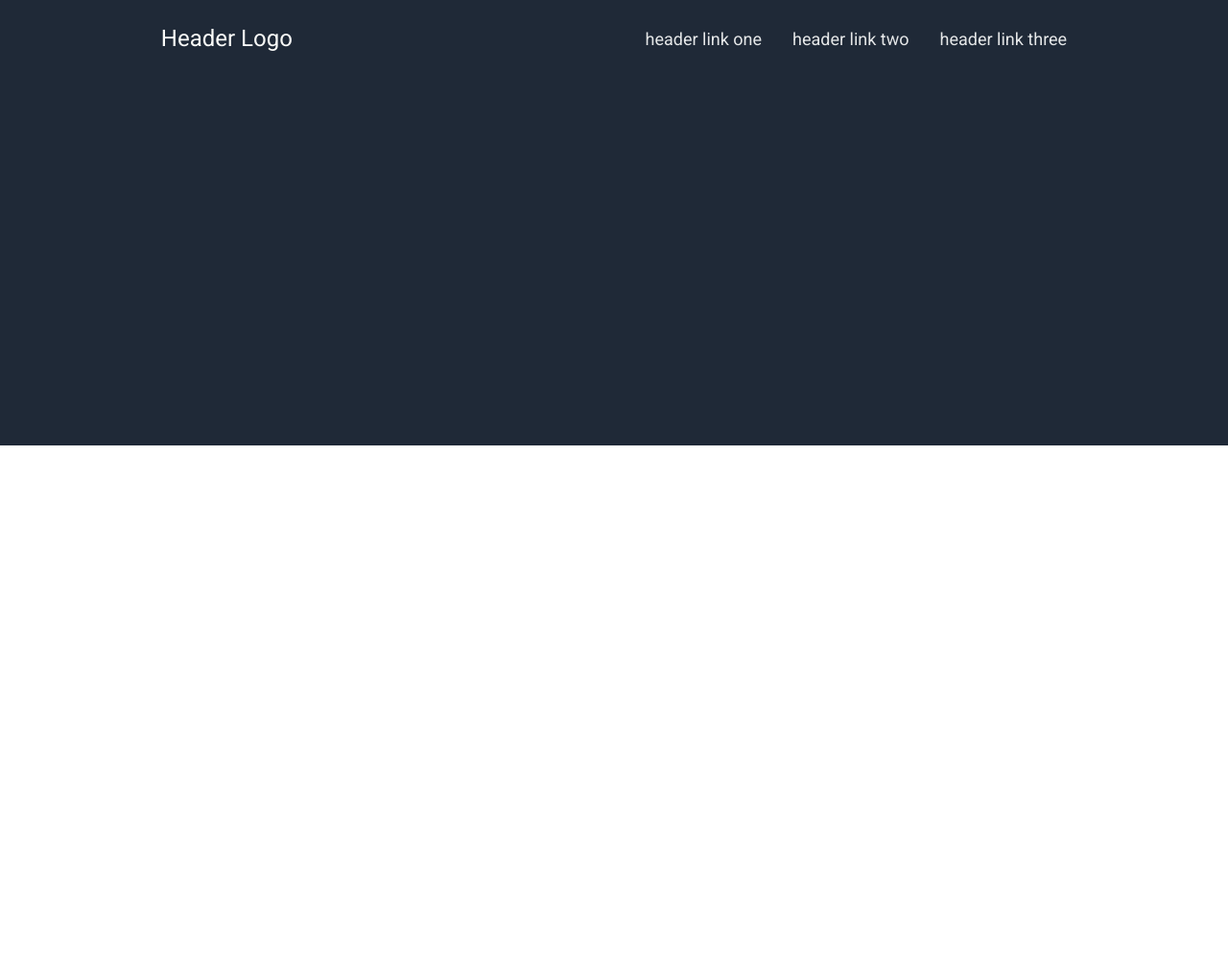
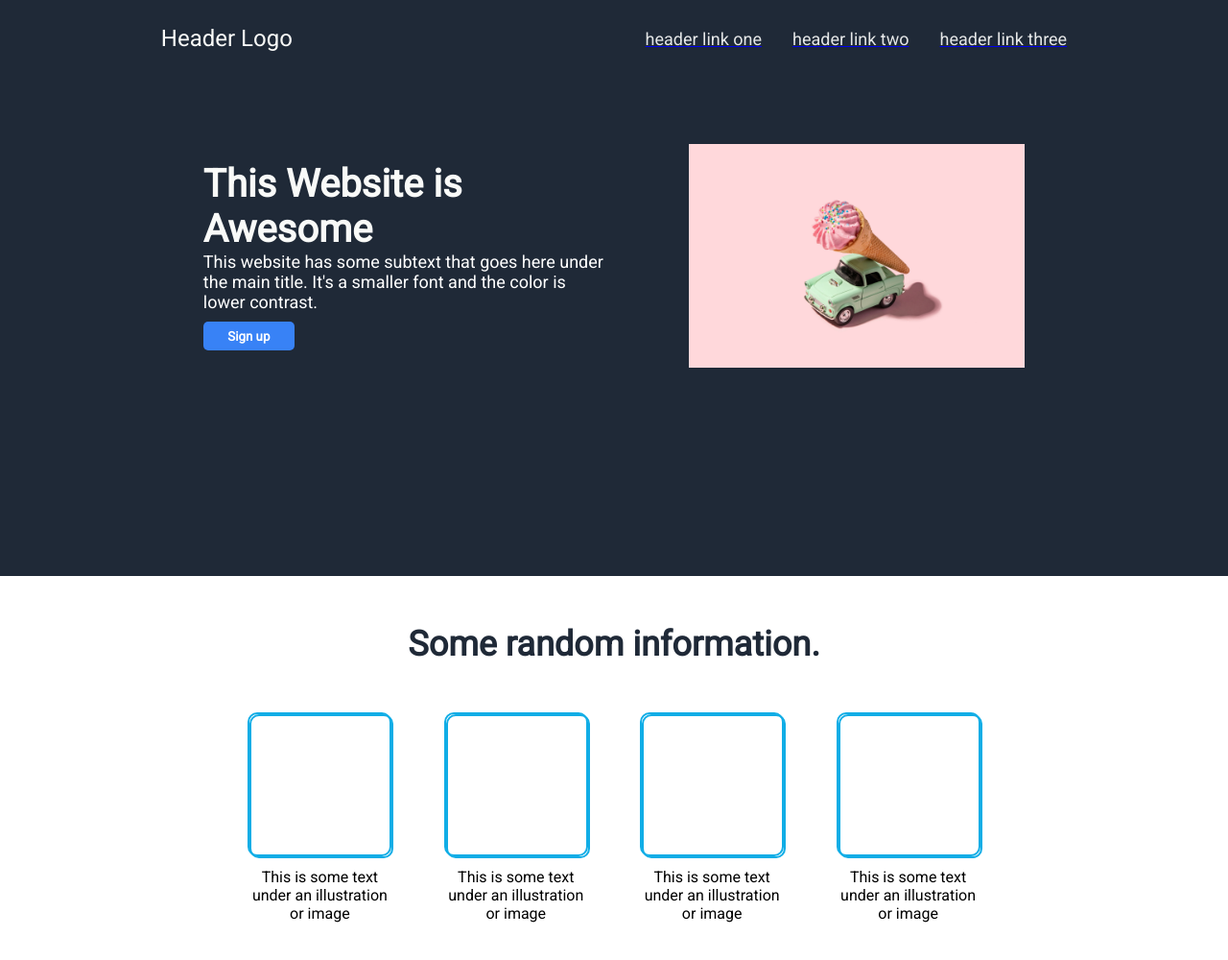
Before and after one commit to yonasman/THE_ODIN_PROJECT, a plain HTML site: page Odin_Landing_Page/index.html in a window 1280 px wide. Shown: the whole page at 96% size. Before the commit the page ends 800 px from the top, so only its background shows below. Drawn offline with Linux system fonts and the light colour scheme.

Commit message:
Finish section-2 of landing page

```diff
--- a/Odin_Landing_Page/index.html
+++ b/Odin_Landing_Page/index.html
@@ -13,14 +13,48 @@
                 Header Logo
             </div>
             <ul>
-                <li>header link one</li>
-                <li>header link two</li>
-                <li>header link three</li>
+                <a href="#"><li>header link one</li></a>
+                <a href="#"><li>header link two</li></a>
+                <a href="#"><li>header link three</li></a>
             </ul>
+        </div>
+        <!-- main text section -->
+        <div class="main-body">
+            <div class="left-text">
+                <p>This Website is Awesome</p>
+                <p>This website has some subtext that goes here under the main title.
+                    It's a smaller font and the color is lower contrast.
+                </p>
+                <button>Sign up</button>
+            </div>
+            <img src="./images/top-image.jpg" alt="ice-cream on car">
+        </div>
+    </section>
+    <!-- info section -->
+    <section class="section-2">
+        <div class="info-text">
+            <p>Some random information.</p>
+        </div>
+        <div class="images-wrapper">
+            <div>
+                <div></div>
+                <p>This is some text under an illustration or image</p>
+            </div>
+            <div>
+                <div></div>
+                <p>This is some text under an illustration or image</p>
+            </div>
+            <div>
+                <div></div>
+                <p>This is some text under an illustration or image</p>
+            </div>
+            <div>
+                <div></div>
+                <p>This is some text under an illustration or image</p>
+            </div>
         </div>
     </section>
     <section></section>
     <section></section>
-    <section></section>
 </body>
 </html>
--- a/Odin_Landing_Page/style.css
+++ b/Odin_Landing_Page/style.css
@@ -9,7 +9,7 @@
 .section-1 {
     background-color: #1F2937;
     color: #fff;
-    height: 58vh;
+    height: 75vh;
 }
 .header {
     display: flex;
@@ -31,3 +31,68 @@
     font-size: 18px;
     color: #E5E7E8;
 }
+/* main body */
+.main-body {
+    display: flex;
+    justify-content: space-evenly;
+    align-items: center;
+    width: 80vw;
+    margin: 70px auto;
+}
+.left-text {
+    max-width: 33vw;
+}
+.left-text p:first-child {
+    font-size: 40px;
+    color: #F9FAF8;
+    font-weight: 800;
+}
+.left-text p {
+    font-size: 18px;
+    flood-color: #E5E7EB;
+}
+.main-body img {
+    max-width: 350px;
+}
+.main-body button {
+    background-color: #3882F6;
+    color: #fff;
+    border: none;
+    width: 95px;
+    height: 30px;
+    border-radius: 5px;
+    font-weight: bold;
+    margin-top: 10px;
+}
+/* information section */
+.info-text {
+    display: flex;
+    justify-content: center;
+    align-items: center;
+    margin: 50px 0;
+    font-size: 36px;
+    color: #1F2937;
+    font-weight: 900;
+}
+.images-wrapper {
+    display: flex;
+    flex-wrap: wrap;
+    width: 65vw;
+    margin: 0 auto;
+    justify-content: space-evenly;
+    gap: 20px;
+    text-align: center;
+    margin-bottom: 28vh;
+}
+.images-wrapper div {
+    /* flex: 1; */
+    width: 150px;
+    height: 150px;
+    border: 2px solid rgb(16, 173, 230);
+    border-radius: 10px;
+}
+.images-wrapper p {
+    margin-top: 10px;
+}
+@media (max-width:768px) {
+}
```
Also changed, not shown: Odin_Landing_Page/images/top-image.jpg (added).
